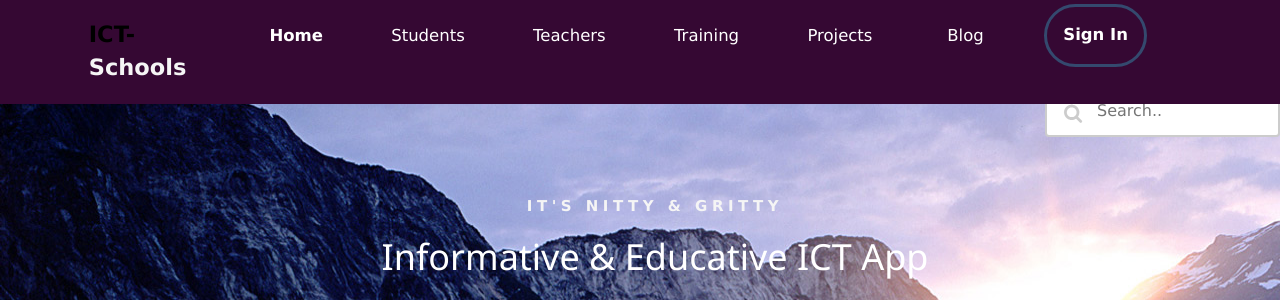
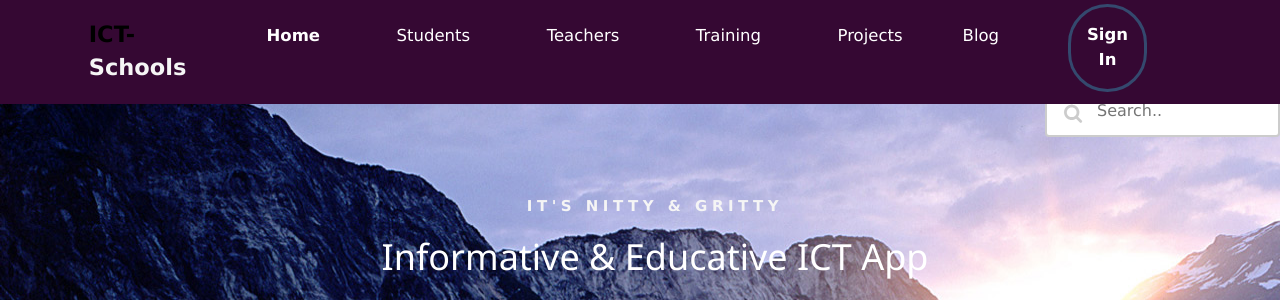
Before and after one commit to ebibesty/ictschools, a PHP site: page / in a window 1280 px wide. Shown: the top 300 px of the page. Run offline with PHP 8.4, Linux system fonts and the light colour scheme.

Commit message:
Update index.css

```diff
--- a/css/index.css
+++ b/css/index.css
@@ -324,7 +324,7 @@
        }
        .navbar1 li{
 
-       margin-left: 1.5em;
+/*        margin-left: 1.5em; */
        padding-left: .7em;
 
        }
```
